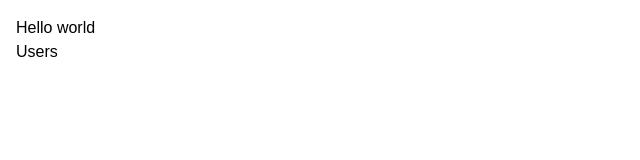
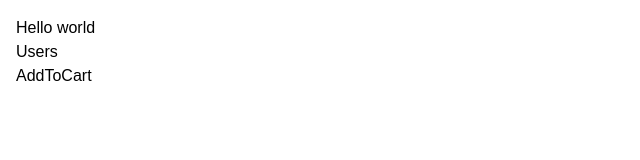
Before and after one commit to mohammad-shirani-developer/next-app, a Next.js app: page / in a window 1280 px wide. Shown: the top 160 px of the page, without its empty margins (0-640 px from the left). Built offline with nearby package versions, Linux system fonts and the light colour scheme.

Commit message:
Client and server component

```diff
--- /dev/null
+++ b/app/components/AddToCart.tsx
@@ -0,0 +1,13 @@
+"use client";
+
+import React from "react";
+
+const AddToCart = () => {
+  return (
+    <div>
+      <button onClick={() => console.log("click")}>AddToCart</button>
+    </div>
+  );
+};
+
+export default AddToCart;
--- /dev/null
+++ b/app/components/ProductCart.tsx
@@ -0,0 +1,12 @@
+import React from "react";
+import AddToCart from "./AddToCart";
+
+const ProductCart = () => {
+  return (
+    <div>
+      <AddToCart />
+    </div>
+  );
+};
+
+export default ProductCart;
--- a/app/page.tsx
+++ b/app/page.tsx
@@ -1,11 +1,13 @@
 import Image from "next/image";
 import Link from "next/link";
+import ProductCart from "./components/ProductCart";
 
 export default function Home() {
   return (
     <main>
       <h1>Hello world</h1>
       <Link href="/users">Users</Link>
+      <ProductCart />
     </main>
   );
 }
```
